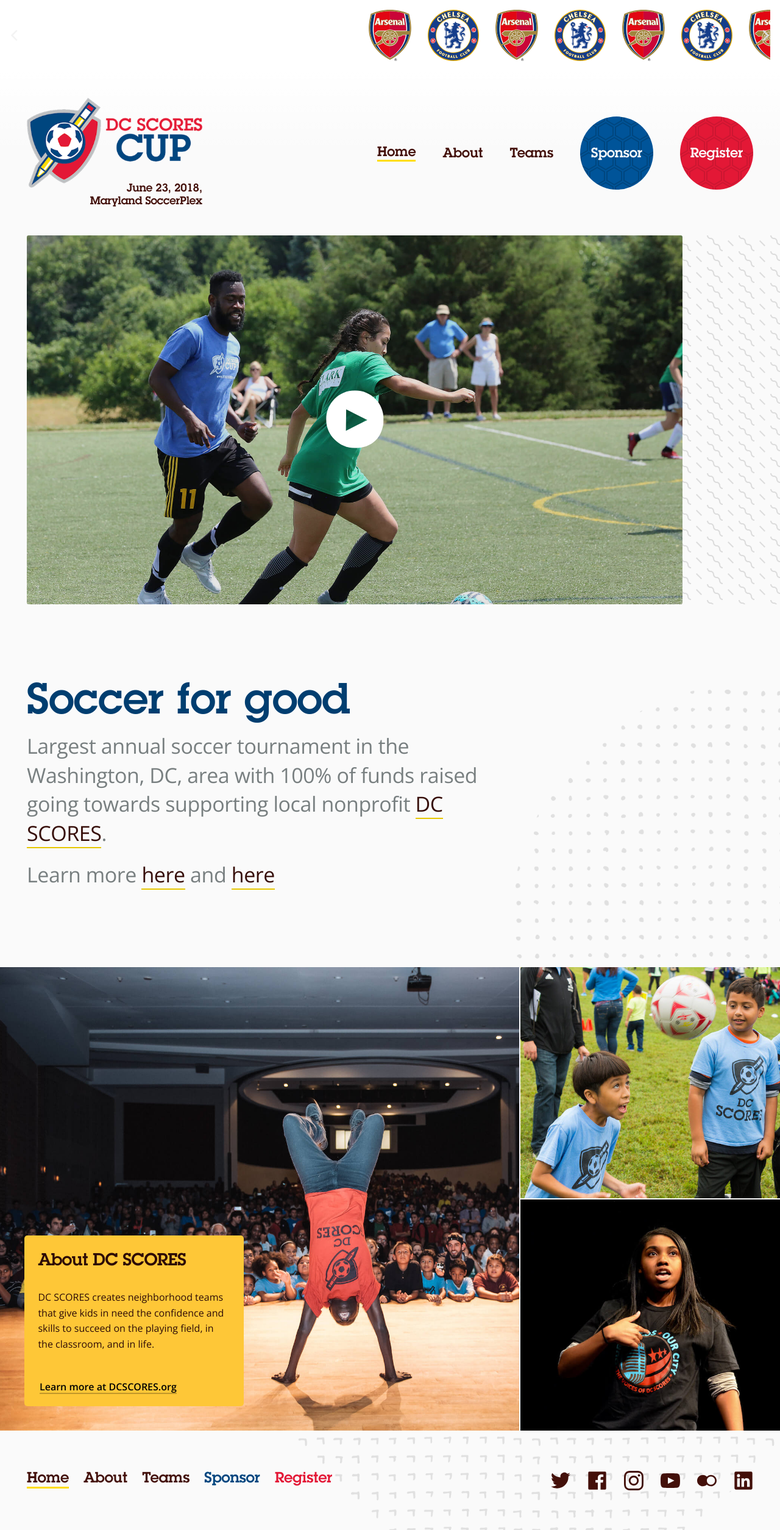
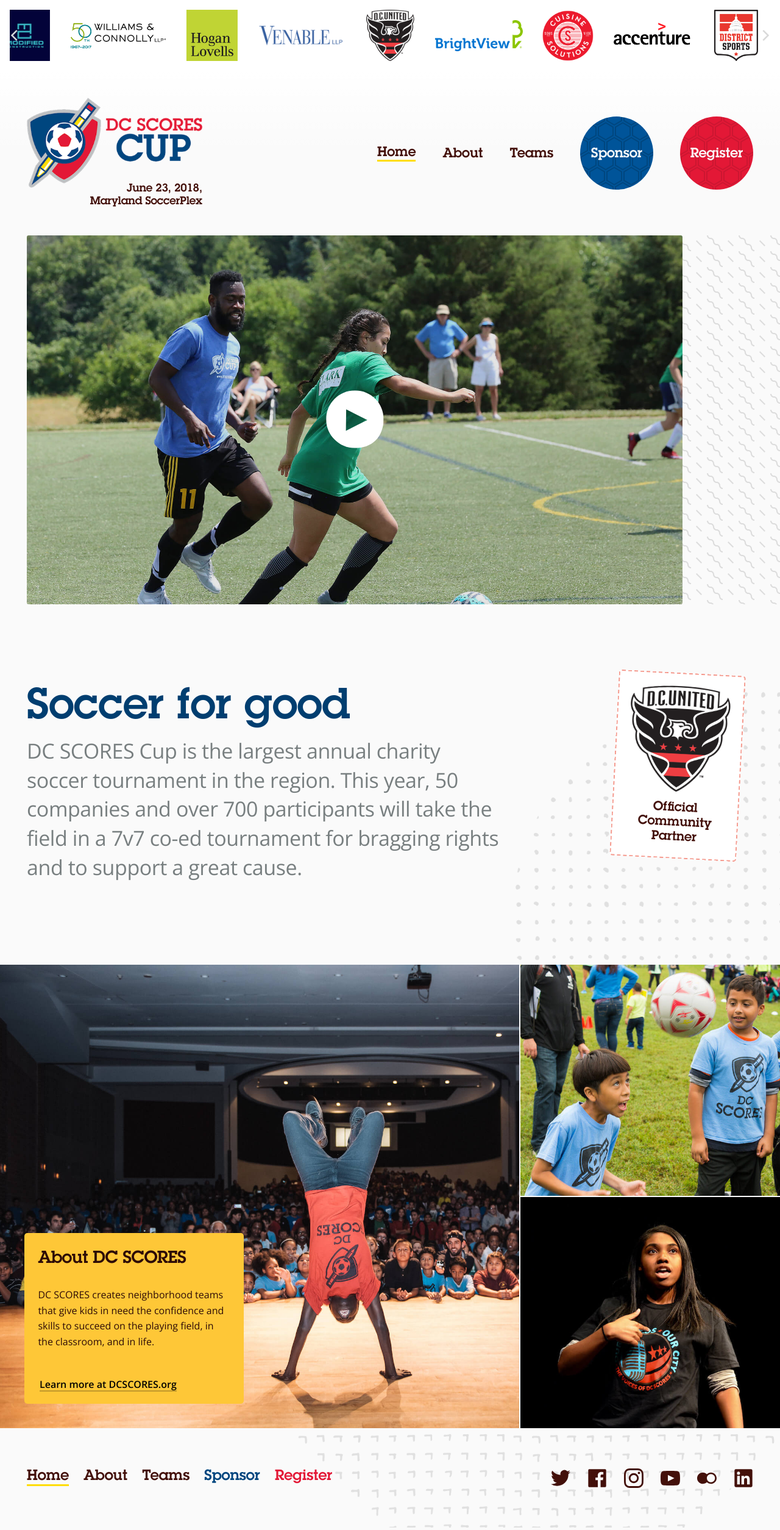
Before and after one commit to DCSCORES/dcscorescup.org, a Jekyll site: the page built from index.markdown, in a window 1280 px wide. Shown: the whole page at 61% size. Built offline with Jekyll 4.4.1, drawn with Linux system fonts in a browser that asks for light colours; nearby versions of some CDN libraries.

Commit message:
Add stuff, good stuff

```diff
--- a/_includes/_partials/baggage-carousel.html
+++ b/_includes/_partials/baggage-carousel.html
@@ -1,40 +1,60 @@
-<ul class="BaggageCarousel  BaggageCarousel--default" data-flickity='{ "freeScroll": true, "pageDots": false }'>
+<ul class="BaggageCarousel  BaggageCarousel--default" data-flickity='{ "freeScroll": true, "pageDots": false, "wrapAround": true }'>
 
   <li class="BaggageCarousel-suitcase">
-    <div style="background-image: url(/images/arsenal.svg);"></div>
-  </li><!-- 00 -->
+    <div style="background-image: url(/images/logo-dcunited.png);"></div>
+  </li>
+
+  <li class="BaggageCarousel-suitcase" style="width: 9rem;">
+    <div style="background-image: url(/images/logo-brightview.png);"></div>
+  </li>
 
   <li class="BaggageCarousel-suitcase">
-    <div style="background-image: url(/images/chelsea.svg);"></div>
-  </li><!-- 01 -->
+    <div style="background-image: url(/images/logo-cuisinesolutions.png);"></div>
+  </li>
+
+  <li class="BaggageCarousel-suitcase" style="width: 8rem;">
+    <div style="background-image: url(/images/logo-accenture.png);"></div>
+  </li>
 
   <li class="BaggageCarousel-suitcase">
-    <div style="background-image: url(/images/arsenal.svg);"></div>
-  </li><!-- 02 -->
+    <div style="background-image: url(/images/logo-districtsports.png);"></div>
+  </li>
+
+  <li class="BaggageCarousel-suitcase" style="width: 10rem;">
+    <div style="background-image: url(/images/logo-grantthornton.png);"></div>
+  </li>
+
+  <li class="BaggageCarousel-suitcase" style="width: 6rem;">
+    <div style="background-image: url(/images/logo-cadmus.jpg);"></div>
+  </li>
+
+  <li class="BaggageCarousel-suitcase" style="width: 8rem;">
+    <div style="background-image: url(/images/logo-leidos.png);"></div>
+  </li>
 
   <li class="BaggageCarousel-suitcase">
-    <div style="background-image: url(/images/chelsea.svg);"></div>
-  </li><!-- 03 -->
+    <div style="background-image: url(/images/logo-pwc.png);"></div>
+  </li>
+
+  <li class="BaggageCarousel-suitcase" style="width: 10rem;">
+    <div style="background-image: url(/images/logo-kirklandellis.png);"></div>
+  </li>
 
   <li class="BaggageCarousel-suitcase">
-    <div style="background-image: url(/images/arsenal.svg);"></div>
-  </li><!-- 04 -->
+    <div style="background-image: url(/images/logo-modifiedconstruction.png);"></div>
+  </li>
+
+  <li class="BaggageCarousel-suitcase" style="width: 10rem;">
+    <div style="background-image: url(/images/logo-williamsconnolly.png);"></div>
+  </li>
 
   <li class="BaggageCarousel-suitcase">
-    <div style="background-image: url(/images/chelsea.svg);"></div>
-  </li><!-- 05 -->
+    <div style="background-image: url(/images/logo-hoganlovells.jpg);"></div>
+  </li>
 
-  <li class="BaggageCarousel-suitcase">
-    <div style="background-image: url(/images/arsenal.svg);"></div>
-  </li><!-- 06 -->
-
-  <li class="BaggageCarousel-suitcase">
-    <div style="background-image: url(/images/chelsea.svg);"></div>
-  </li><!-- 07 -->
-
-  <li class="BaggageCarousel-suitcase">
-    <div style="background-image: url(/images/arsenal.svg);"></div>
-  </li><!-- 08 -->
+  <li class="BaggageCarousel-suitcase" style="width: 9rem;">
+    <div style="background-image: url(/images/logo-venable.png);"></div>
+  </li>
 
 </ul>
 
--- a/_layouts/home.html
+++ b/_layouts/home.html
@@ -9,8 +9,15 @@ layout: default
 <div class="MarlboroMan">
 
   <h1>Soccer for good</h1>
-  <p>Largest annual soccer tournament in the Washington, DC, area with 100% of funds raised going towards supporting local nonprofit <a href="https://www.dcscores.org/" target="_blank">DC SCORES</a>.</p>
-  <p>Learn more <a href="#">here</a> and <a href="#">here</a></p>
+  <p>DC SCORES Cup is the largest annual charity soccer tournament in the region. This year, 50 companies and over 700 participants will take the field in a 7v7 co-ed tournament for bragging rights and to support a great cause.</p>
+  <!--<p>Largest annual soccer tournament in the Washington, DC, area with 100% of funds raised going towards supporting local nonprofit <a href="https://www.dcscores.org/" target="_blank">DC SCORES</a>.</p>
+  <p>Learn more <a href="#">here</a> and <a href="#">here</a></p>-->
+
+  <!-- United badge -->
+  <a href="https://www.dcunited.com/" class="United" target="_blank">
+    <img src="/images/logo-dcunited.png" alt="">
+    <span>Official Community Partner</span>
+  </a>
 
 </div>
 
--- a/styles/_componentes/_componentes.baggage-carousel.scss
+++ b/styles/_componentes/_componentes.baggage-carousel.scss
@@ -14,6 +14,10 @@
   background-color: #FFF;
 }
 
+.BaggageCarousel:hover .BaggageCarousel-suitcase {
+  opacity: 1;
+}
+
   .BaggageCarousel-suitcase {
     position: relative;
     margin-right: 1rem;
@@ -22,8 +26,9 @@
     width: 4rem;
     height: 4rem;
 
-    //background-color: #8C8;
     border-radius: 3px;
+    opacity: 0.45;
+    transition: opacity .15s ease;
 
     @media (min-width: 600px) {
       width: 5rem;
@@ -31,7 +36,7 @@
     }
 
     @media (min-width: 800px) {
-      margin-right: 1.25rem;
+      margin-right: 2rem;
       width: 5.25rem;
       height: 5.25rem;
     }
--- a/styles/_componentes/_componentes.marlboro-man.scss
+++ b/styles/_componentes/_componentes.marlboro-man.scss
@@ -3,7 +3,8 @@
 \*------------------------------------*/
 
 .MarlboroMan {
-  padding: 1rem 1rem 1rem 1rem;
+  position: relative;
+  padding: 2rem 1rem 2rem 1rem;
 
   width: 100%;
 
@@ -14,15 +15,15 @@
   background-position: 175% -65%;
 
   @media (min-width: 400px) {
-    padding: 2rem 1.5rem 2rem 1.5rem;
+    padding: 2.5rem 1.5rem 2.5rem 1.5rem;
   }
 
   @media (min-width: 600px) {
-    padding: 4rem 2rem 4rem 2rem;
+    padding: 6rem 2rem 6rem 2rem;
   }
 
   @media (min-width: 1200px) {
-    padding: 8rem 2.75rem 8rem 2.75rem;
+    padding: 8.5rem 2.75rem 8.5rem 2.75rem;
   }
 }
 
--- /dev/null
+++ b/styles/_componentes/_componentes.united.scss
@@ -0,0 +1,69 @@
+/*------------------------------------*\
+    #UNITED
+\*------------------------------------*/
+
+.United {
+  position: relative;
+  display: flex;
+  flex-direction: row;
+  justify-content: center;
+  align-items: center;
+
+  margin-top: 2rem;
+  padding: 1.25rem 1.25rem 1.25rem 1.25rem;
+
+  width: 10rem;
+
+  text-decoration: none;
+  background-color: #FFF;
+  border: 2px dashed lighten(#ED4630, 20%);
+  border-radius: 5px;
+
+  transform: rotate(3deg);
+  transition: all .15s ease;
+
+  z-index: 9000;
+
+  @media (min-width: 600px) {
+    position: absolute;
+    flex-direction: column;
+    top: 4rem;
+    right: 4%;
+
+    margin-top: 0;
+    width: 11rem;
+  }
+
+  @media (min-width: 800px) {
+    top: 7rem;
+    right: 5%;
+    width: 12rem;
+  }
+
+  @media (min-width: 1000px) {
+    width: 13rem;
+  }
+}
+
+.United:hover {
+  transform: scale(1.1) rotate(1deg);
+}
+
+  .United img {
+    max-width: 100%;
+  }
+
+  .United span {
+    display: block;
+    margin-top: 1rem;
+
+    font-family: "DCSCORES", sans-serif;
+    font-size: 1.2rem;
+    line-height: 115%;
+    text-align: center;
+    color: #43100A;
+
+    @media (min-width: 400px) {
+      font-size: 1.3rem;
+    }
+  }
--- a/styles/brazuca.scss
+++ b/styles/brazuca.scss
@@ -43,6 +43,7 @@
 @import "_componentes/componentes.premier-league";
 @import "_componentes/componentes.jumbotron";
 @import "_componentes/componentes.timeline";
+@import "_componentes/componentes.united";
 
 @import "_utilidades/utilidades.above";
 @import "_utilidades/utilidades.below";
```
Also changed, not shown: images/logo-accenture.png (added), images/logo-brightview.png (added), images/logo-cadmus.jpg (added), images/logo-cuisinesolutions.png (added), images/logo-districtsports.png (added), images/logo-grantthornton.png (added), images/logo-hoganlovells.jpg (added), images/logo-kirklandellis.png (added), images/logo-leidos.png (added), images/logo-modifiedconstruction.png (added), images/logo-pwc.png (added), images/logo-venable.png (added), images/logo-williamsconnolly.png (added).
